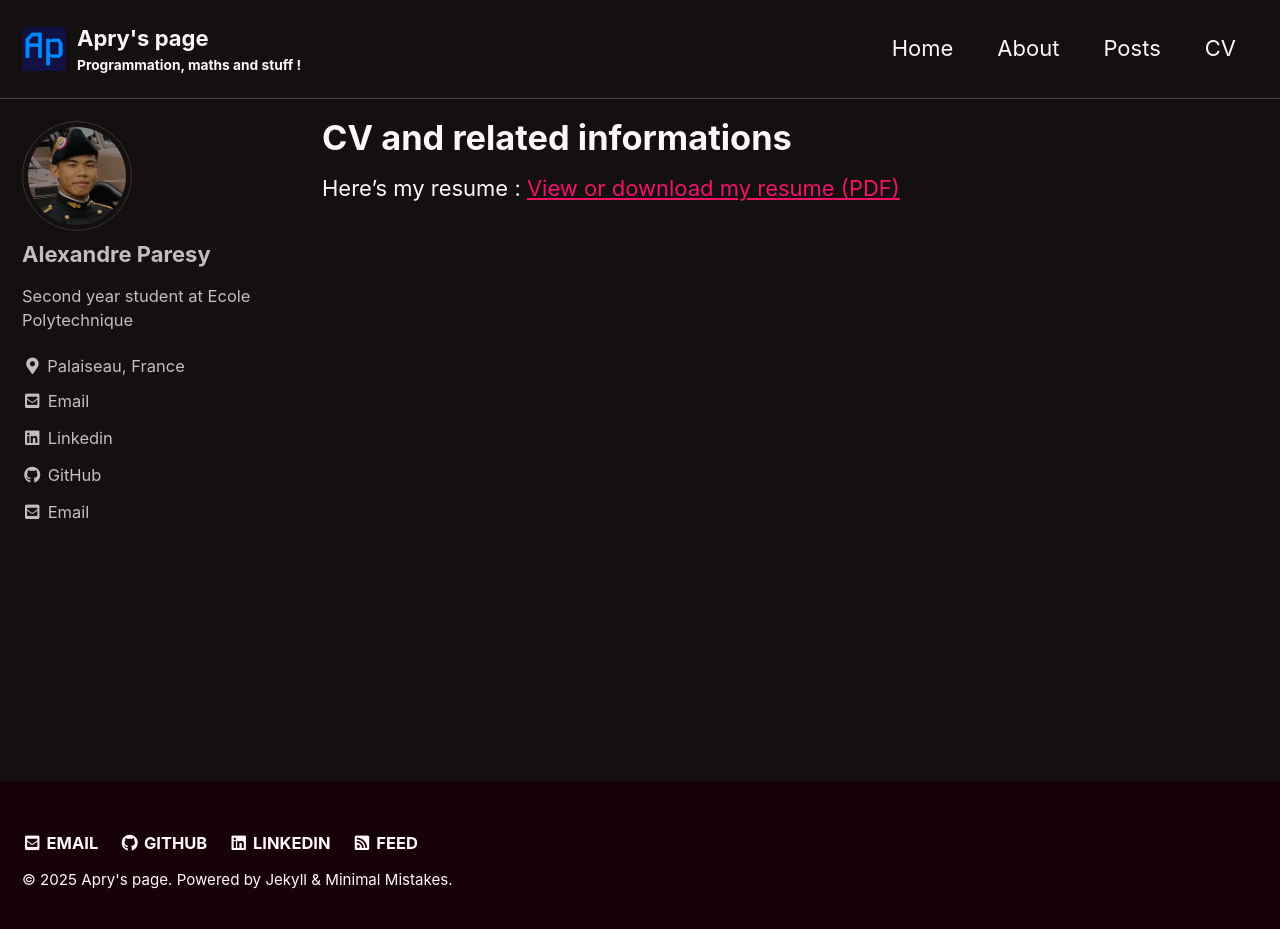
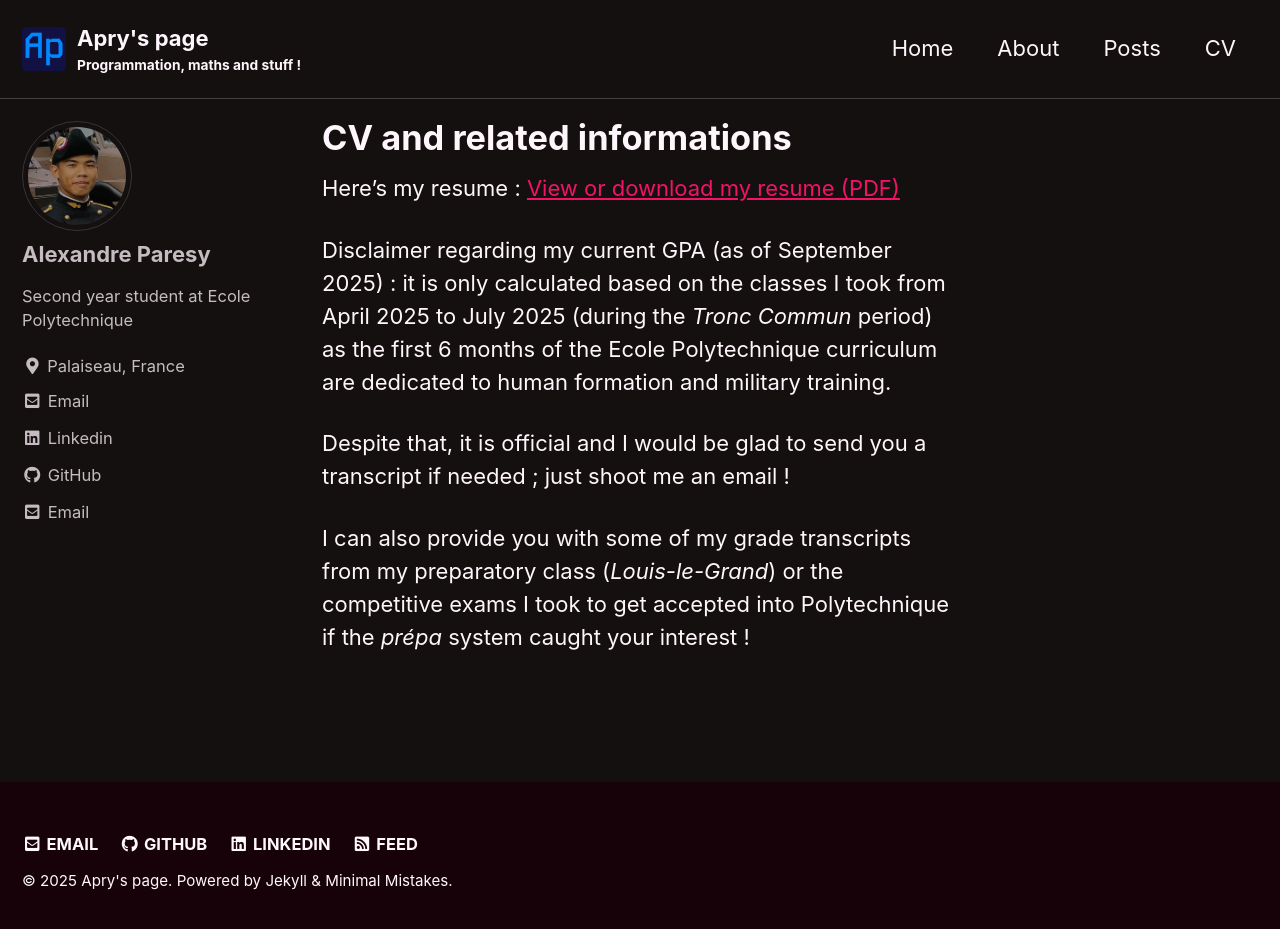
Before and after one commit to aparesy/aparesy.github.io, a Jekyll site: the page built from _pages/CV.md, in a window 1280 px wide and 936 px high. Shown: the top 929 px of the window. Built offline with Jekyll 4.4.1, drawn with Linux system fonts in a browser that asks for light colours; cached includes are drawn as plain includes.

Commit message:
Added resume information

```diff
--- a/_pages/CV.md
+++ b/_pages/CV.md
@@ -6,3 +6,9 @@ author_profile: true
 ---
 
 Here's my resume : [View or download my resume (PDF)](/assets/ResumeAlexandreParesy.pdf)
+
+Disclaimer regarding my current GPA (as of September 2025) : it is only calculated based on the classes I took from April 2025 to July 2025 (during the *Tronc Commun* period) as the first 6 months of the Ecole Polytechnique curriculum are dedicated to human formation and military training.
+
+Despite that, it is official and I would be glad to send you a transcript if needed ; just shoot me an email !
+
+I can also provide you with some of my grade transcripts from my preparatory class (*Louis-le-Grand*) or the competitive exams I took to get accepted into Polytechnique if the *prépa* system caught your interest !
```
Also changed, not shown: 2 other files.
